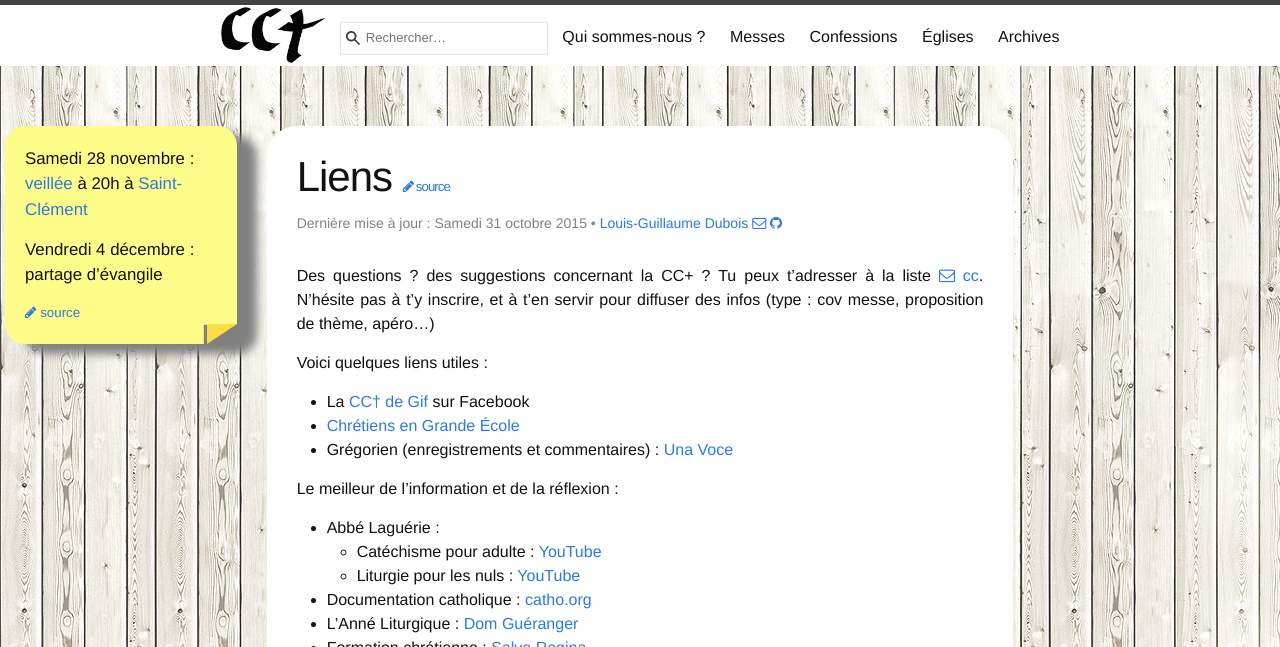
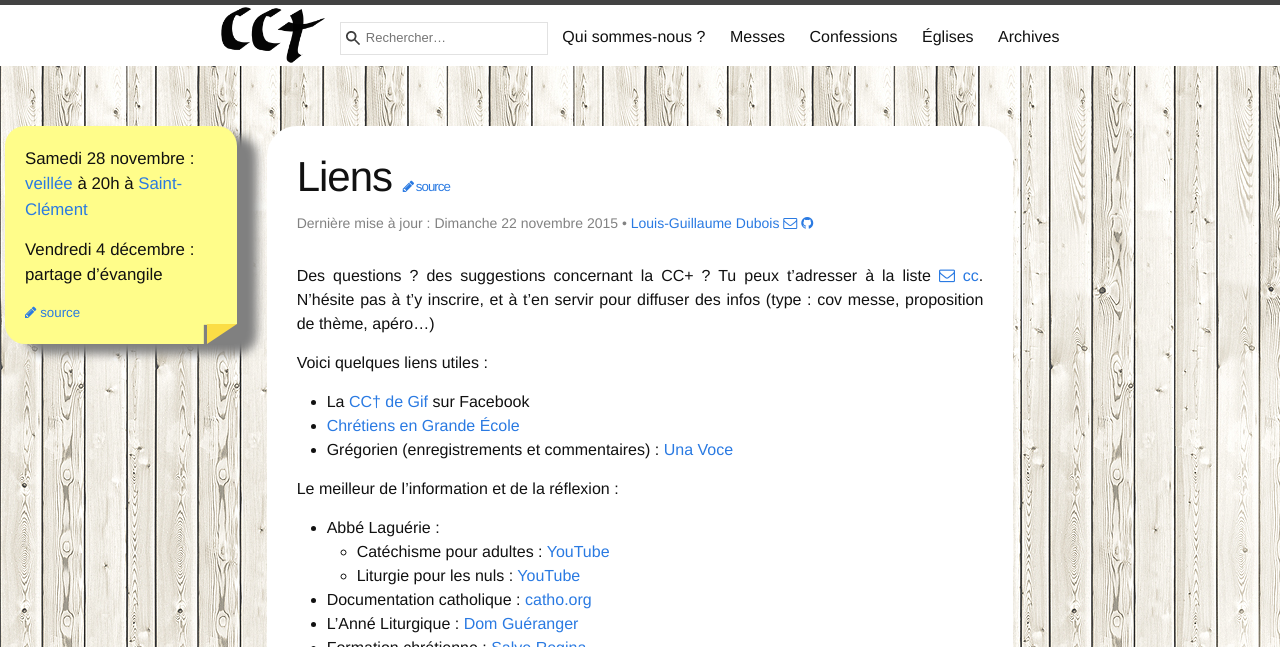
Before and after one commit to cccroix/cccroix.github.io, a Jekyll site: the page built from wp/liens/index.markdown, in a window 1280 px wide. Shown: the top 647 px of the page. Built offline with Jekyll 4.4.1, drawn with Linux system fonts in a browser that asks for light colours.

Commit message:
corrige la page «liens»

```diff
--- a/wp/liens/index.markdown
+++ b/wp/liens/index.markdown
@@ -1,7 +1,7 @@
 ---
 author: LGD
 comments: false
-date: 2015-10-31 14:30:00 CET
+date: 2015-11-22 21:00:00 CET
 layout: page
 slug: liens
 title: Liens
@@ -21,7 +21,7 @@ Voici quelques liens utiles :
 Le meilleur de l’information et de la réflexion :
 
 * Abbé Laguérie :
-  - Catéchisme pour adulte : [YouTube](https://www.youtube.com/playlist?list=PLqpHp03iF-PcFIwgwVhptdXZ2rtfIgJhN)
+  - Catéchisme pour adultes : [YouTube](https://www.youtube.com/playlist?list=PLqpHp03iF-PcFIwgwVhptdXZ2rtfIgJhN)
   - Liturgie pour les nuls : [YouTube](https://www.youtube.com/playlist?list=PLqpHp03iF-PfFqACzE0ModHYKv5OddyUO)
 * Documentation catholique : [catho.org](http://catho.org/)
 * L’Anné Liturgique : [Dom Guéranger](http://www.abbaye-saint-benoit.ch/gueranger/anneliturgique/index.htm)
```
